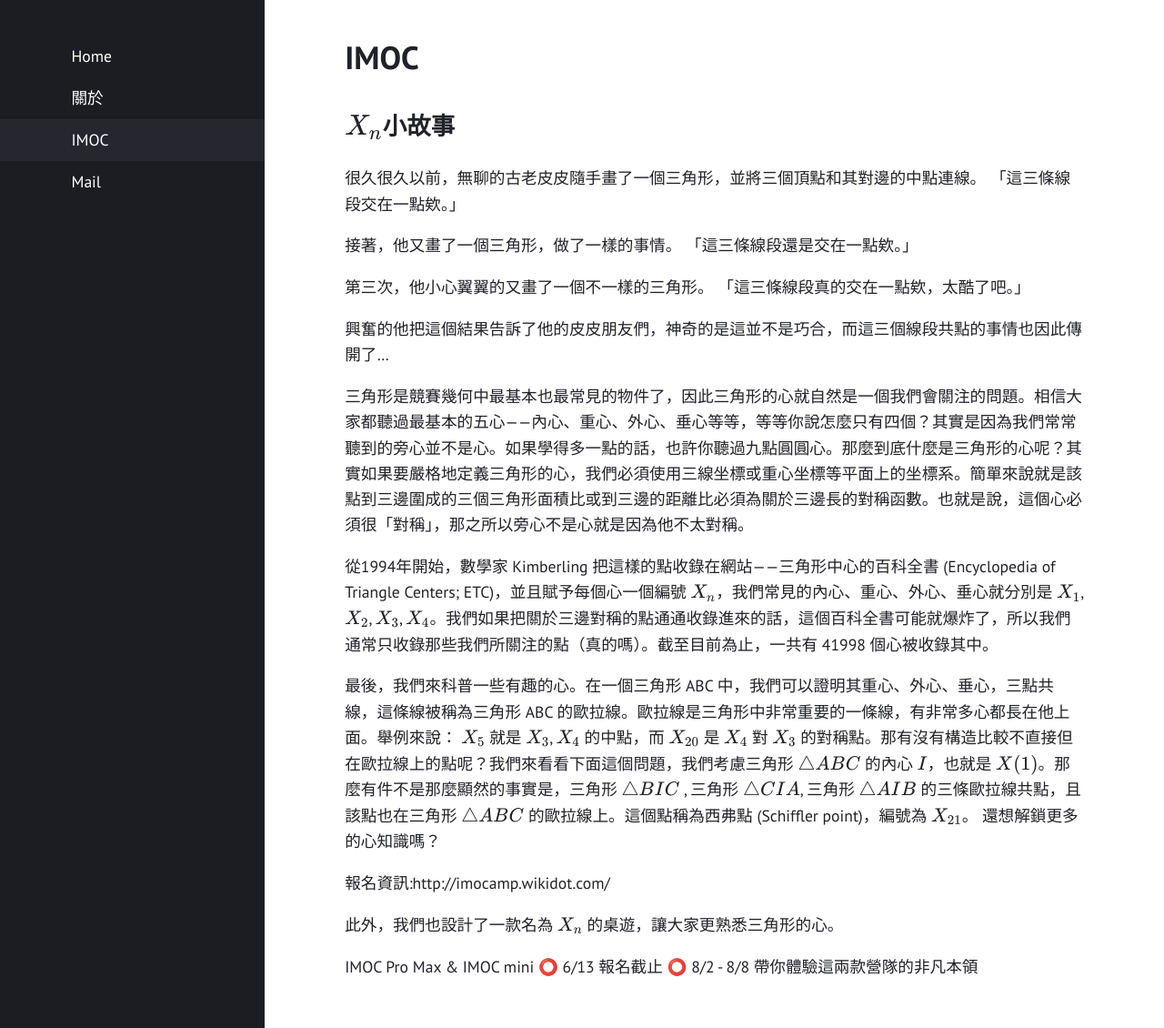
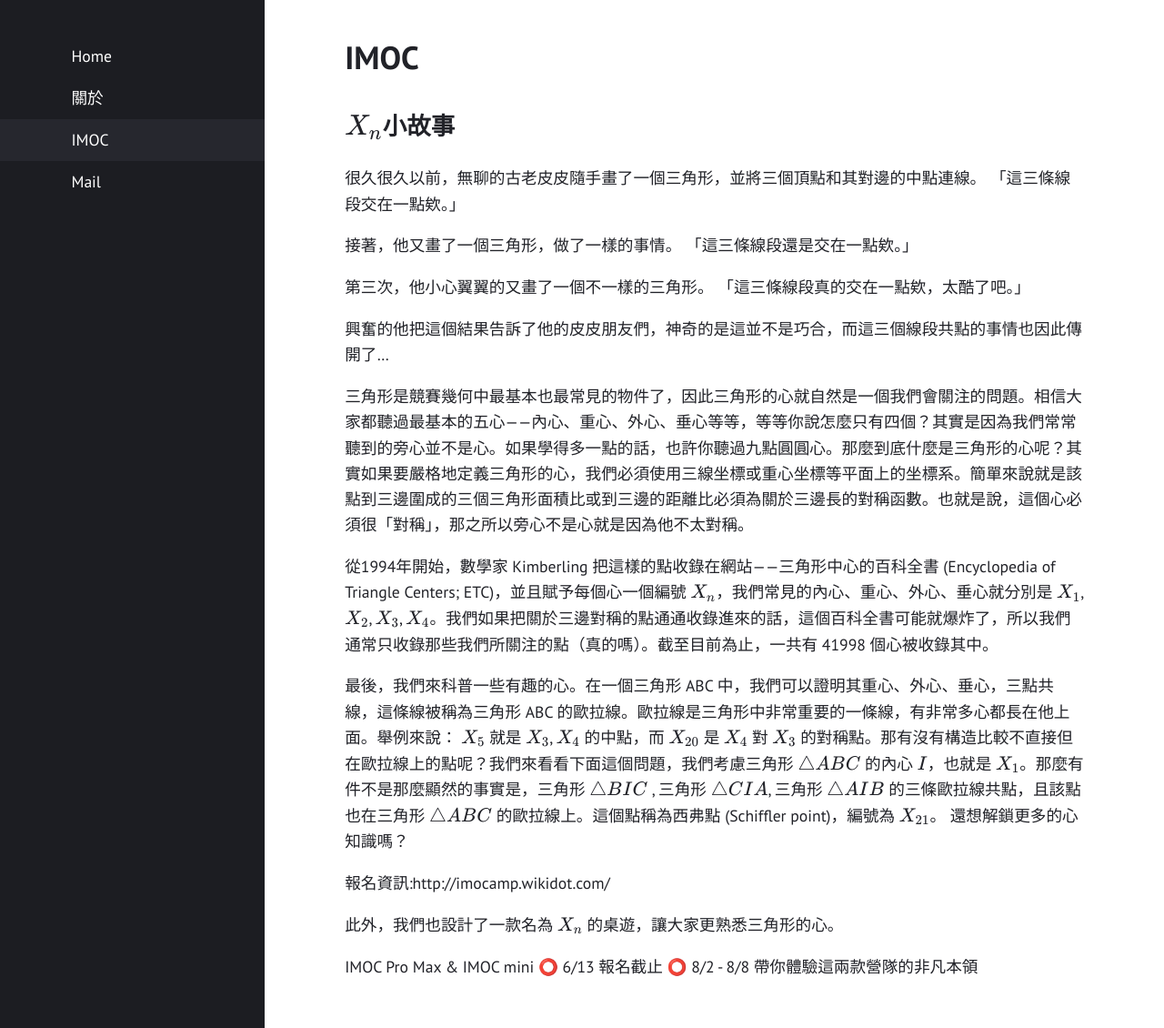
Before and after one commit to Permutation-Chang/Permutation-Chang.github.io, a Jekyll site: the page built from IMOC.md, in a window 1280 px wide and 1130 px high. Shown: the whole window at 91% size. Built offline with Jekyll 4.4.1, drawn with Linux system fonts in a browser that asks for light colours.

```diff
--- a/IMOC.md
+++ b/IMOC.md
@@ -21,7 +21,7 @@ layout: page
 
 從1994年開始，數學家 Kimberling 把這樣的點收錄在網站——三角形中心的百科全書 (Encyclopedia of Triangle Centers; ETC)，並且賦予每個心一個編號 $$X_{n}$$，我們常見的內心、重心、外心、垂心就分別是 $$X_{1}$$, $$X_{2}$$, $$X_{3}$$, $$X_{4}$$。我們如果把關於三邊對稱的點通通收錄進來的話，這個百科全書可能就爆炸了，所以我們通常只收錄那些我們所關注的點（真的嗎）。截至目前為止，一共有 41998 個心被收錄其中。
 
-最後，我們來科普一些有趣的心。在一個三角形 ABC 中，我們可以證明其重心、外心、垂心，三點共線，這條線被稱為三角形 ABC 的歐拉線。歐拉線是三角形中非常重要的一條線，有非常多心都長在他上面。舉例來說： $$X_{5}$$ 就是 $$X_{3}$$, $$X_{4}$$ 的中點，而 $$X_{20}$$ 是 $$X_{4}$$ 對 $$X_{3}$$ 的對稱點。那有沒有構造比較不直接但在歐拉線上的點呢？我們來看看下面這個問題，我們考慮三角形 $$\triangle ABC$$ 的內心 $$I$$，也就是 $$X(1)$$。那麼有件不是那麼顯然的事實是，三角形 $$\triangle BIC$$ , 三角形 $$\triangle CIA$$, 三角形 $$\triangle AIB$$ 的三條歐拉線共點，且該點也在三角形 $$\triangle ABC$$ 的歐拉線上。這個點稱為西弗點 (Schiffler point)，編號為 $$X_{21}$$。
+最後，我們來科普一些有趣的心。在一個三角形 ABC 中，我們可以證明其重心、外心、垂心，三點共線，這條線被稱為三角形 ABC 的歐拉線。歐拉線是三角形中非常重要的一條線，有非常多心都長在他上面。舉例來說： $$X_{5}$$ 就是 $$X_{3}$$, $$X_{4}$$ 的中點，而 $$X_{20}$$ 是 $$X_{4}$$ 對 $$X_{3}$$ 的對稱點。那有沒有構造比較不直接但在歐拉線上的點呢？我們來看看下面這個問題，我們考慮三角形 $$\triangle ABC$$ 的內心 $$I$$，也就是 $$X_{1}$$。那麼有件不是那麼顯然的事實是，三角形 $$\triangle BIC$$ , 三角形 $$\triangle CIA$$, 三角形 $$\triangle AIB$$ 的三條歐拉線共點，且該點也在三角形 $$\triangle ABC$$ 的歐拉線上。這個點稱為西弗點 (Schiffler point)，編號為 $$X_{21}$$。
 還想解鎖更多的心知識嗎？
 
 報名資訊:http://imocamp.wikidot.com/
```
